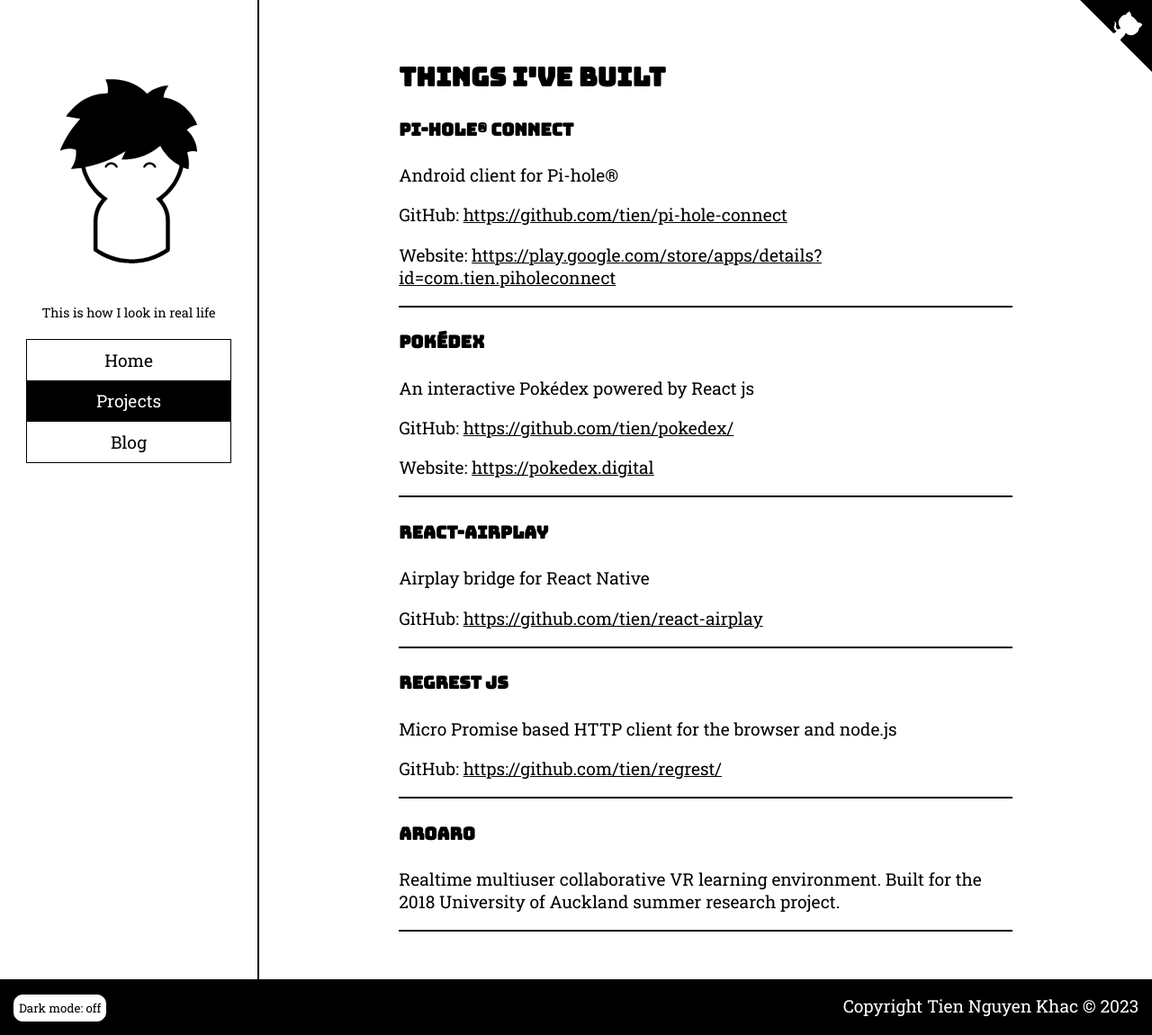
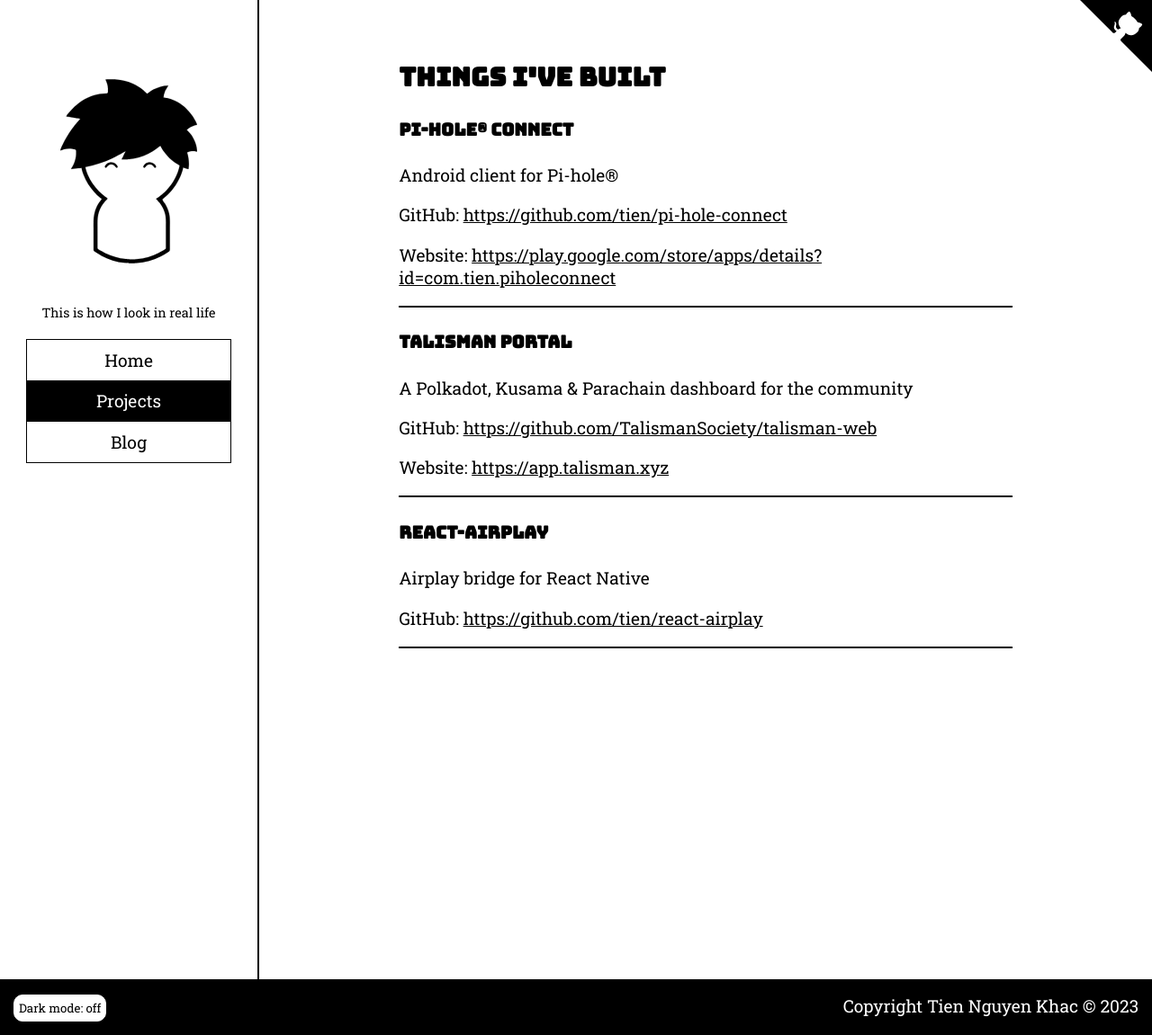
Before and after one commit to tien/tien.github.io, a Jekyll site: the page built from projects.html, in a window 1280 px wide. Shown: the whole page at 90% size. Built offline with Jekyll 4.4.1, drawn with Linux system fonts in a browser that asks for light colours.

Commit message:
chore: update projects

```diff
--- a/_data/projects.yml
+++ b/_data/projects.yml
@@ -3,18 +3,11 @@
   github: https://github.com/tien/pi-hole-connect
   website: https://play.google.com/store/apps/details?id=com.tien.piholeconnect
 
-- name: Pokédex
-  description: An interactive Pokédex powered by React js
-  github: https://github.com/tien/pokedex/
-  website: https://pokedex.digital
+- name: Talisman Portal
+  description: A Polkadot, Kusama & Parachain dashboard for the community
+  github: https://github.com/TalismanSociety/talisman-web
+  website: https://app.talisman.xyz
 
 - name: react-airplay
   description: Airplay bridge for React Native
   github: https://github.com/tien/react-airplay
-
-- name: Regrest js
-  description: Micro Promise based HTTP client for the browser and node.js
-  github: https://github.com/tien/regrest/
-
-- name: Aroaro
-  description: Realtime multiuser collaborative VR learning environment. Built for the 2018 University of Auckland summer research project.
```
